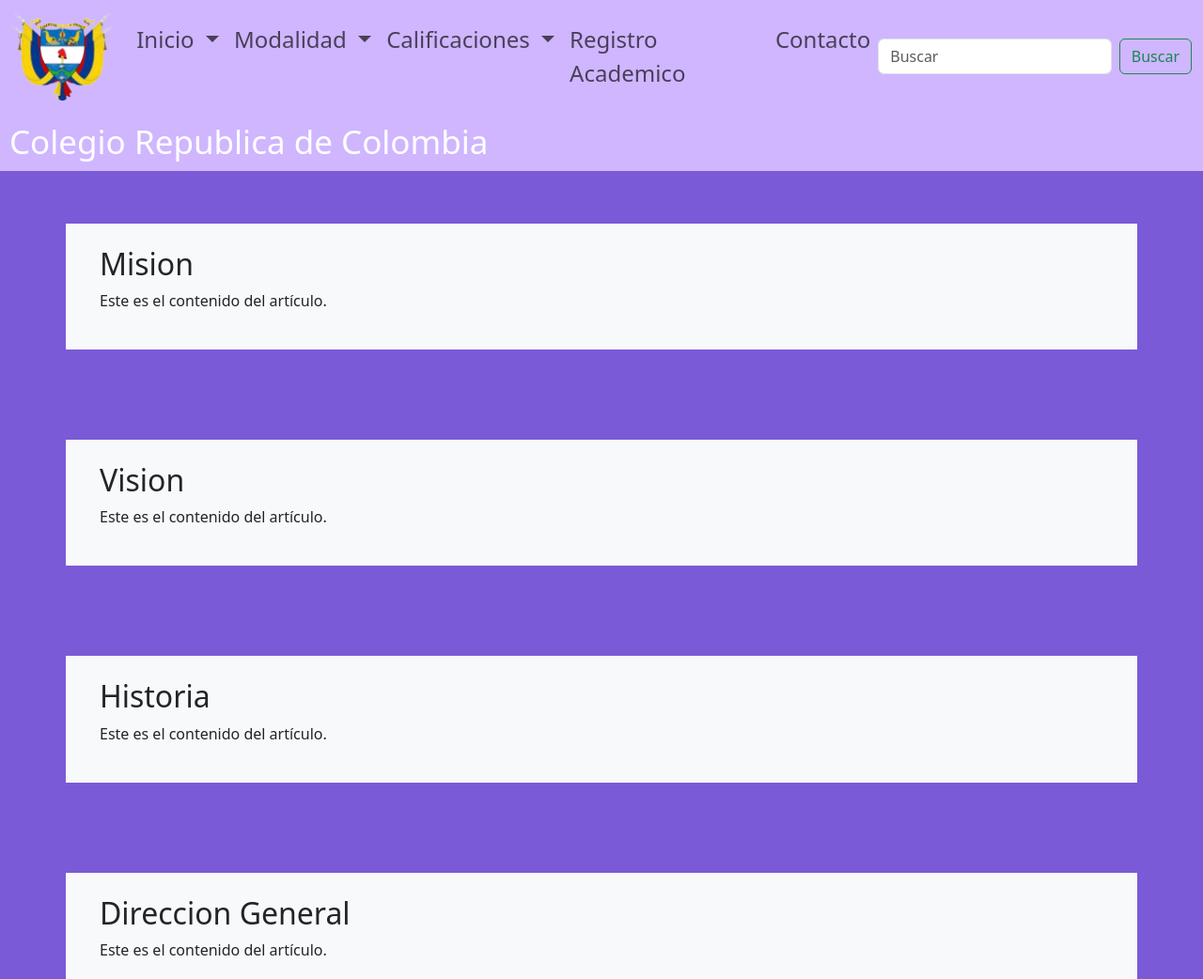
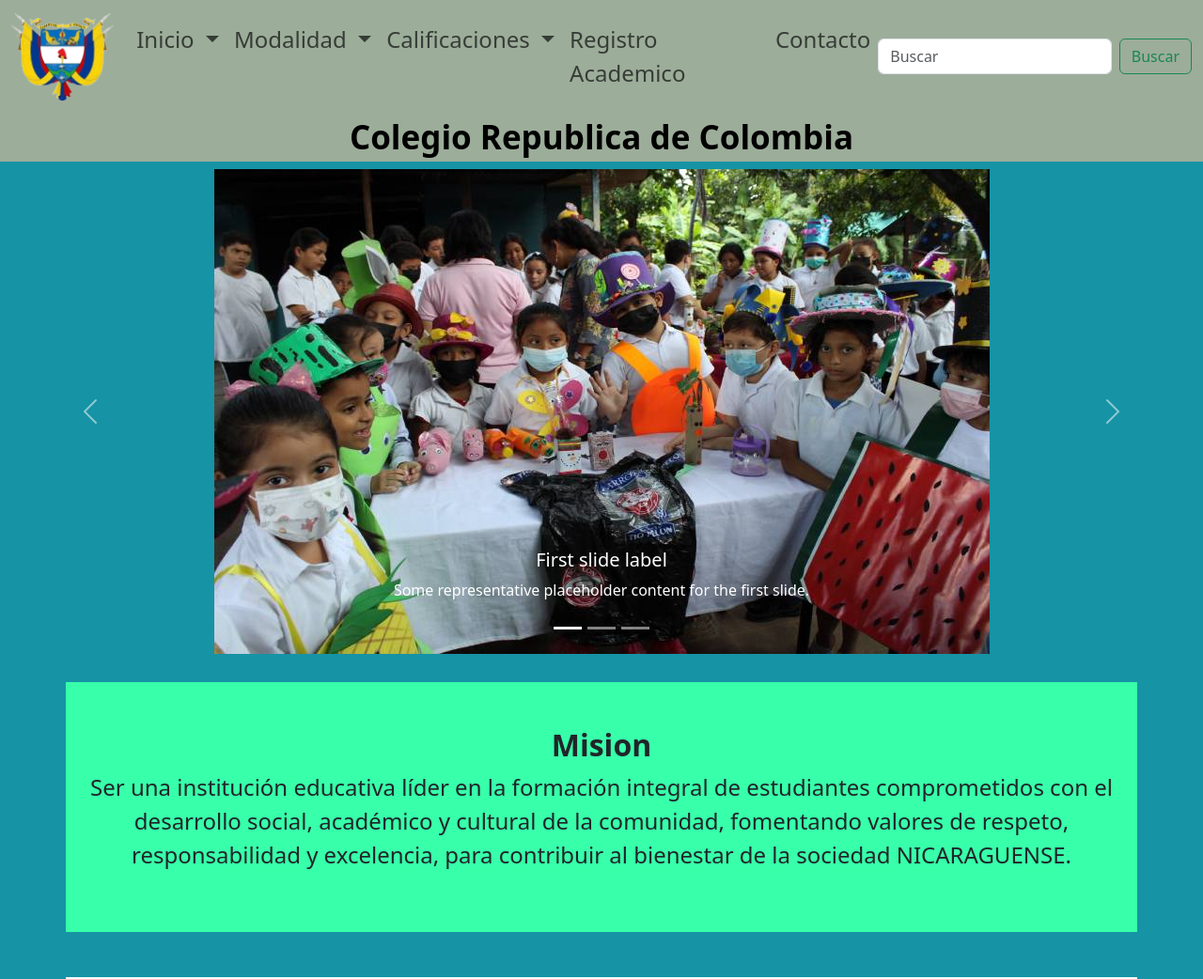
Before and after one commit to EliMejiaP/Web-Colegio-Colombia, a plain HTML site: page Estructura HTML/index.html in a window 1280 px wide. Shown: the top 1042 px of the page at 94% size. Drawn offline with nearby package versions, Linux system fonts and the light colour scheme.

Commit message:
Mensaje de confirmación

```diff
--- a/Estructura HTML/index.html
+++ b/Estructura HTML/index.html
@@ -136,7 +136,7 @@
 
     <!-- Contenido principal -->
     <main>
-      <!-- Sección de bienvenida -->
+
       <div class="main-fluid">
         <div class="row">
           <div class="col-md-12 col-md-8 col-12">
@@ -144,11 +144,61 @@
           </div>
         </div>
       </div>
-      <section class="container py-5">
-        <article class="row bg-light p-4">
-          <div class="col-md-8">
-            <h2>Mision</h2>
-            <p>Este es el contenido del artículo.</p>
+          <!-- Carrusel de imagenes -->
+          <div id="carouselExampleCaptions" class="carousel slide">
+            <div class="carousel-indicators">
+              <button type="button" data-bs-target="#carouselExampleCaptions" data-bs-slide-to="0" class="active" aria-current="true" aria-label="Slide 1"></button>
+              <button type="button" data-bs-target="#carouselExampleCaptions" data-bs-slide-to="1" aria-label="Slide 2"></button>
+              <button type="button" data-bs-target="#carouselExampleCaptions" data-bs-slide-to="2" aria-label="Slide 3"></button>
+            </div>
+            <div class="carousel-inner">
+              <div class="carousel-item active" >
+                <img class="mx-auto d-block"  src="Imagenes/imagen1.jpg">
+                <div class="carousel-caption d-none d-md-block">
+                  <h5>First slide label</h5>
+                  <p>Some representative placeholder content for the first slide.</p>
+                </div>
+              </div>
+              <div class="carousel-item">
+                <img class="img-fluid" src="..." class="d-block w-100" alt="...">
+                <div class="carousel-caption d-none d-md-block">
+                  <h5>Second slide label</h5>
+                  <p>Some representative placeholder content for the second slide.</p>
+                </div>
+              </div>
+              <div class="carousel-item">
+                <img src="..." class="d-block w-100" alt="...">
+                <div class="carousel-caption d-none d-md-block">
+                  <h5>Third slide label</h5>
+                  <p>Some representative placeholder content for the third slide.</p>
+                </div>
+              </div>
+            </div>
+            <button class="carousel-control-prev" type="button" data-bs-target="#carouselExampleCaptions" data-bs-slide="prev">
+              <span class="carousel-control-prev-icon" aria-hidden="true"></span>
+              <span class="visually-hidden">Previous</span>
+            </button>
+            <button class="carousel-control-next" type="button" data-bs-target="#carouselExampleCaptions" data-bs-slide="next">
+              <span class="carousel-control-next-icon" aria-hidden="true"></span>
+              <span class="visually-hidden">Next</span>
+            </button>
+          </div>
+              <!-- separacion de contenido-->
+               <!-- separacion de contenido-->
+               <!-- separacion de contenido-->
+
+      <section  id="seccion1" class="container py-5"   >
+        <article >
+          <div id="articulo_mision" class="col-md-12">
+            <h2 class="titulo2">Mision</h2>
+            <p>Ser una institución educativa líder en
+              la formación integral de estudiantes
+               comprometidos con el desarrollo social,
+               académico y cultural de la comunidad,
+                fomentando valores de respeto,
+                responsabilidad y excelencia,
+                 para contribuir al bienestar de
+                 la sociedad NICARAGUENSE.</p>
           </div>
         </article>
       </section>
--- a/Estructura HTML/styles.css
+++ b/Estructura HTML/styles.css
@@ -1,22 +1,44 @@
 body{
-  background-color: #7a5ad6;
+  background-color: #1693a5;
 }
 .navbar{
-  background-color: #cfb6ff;
+  background-color:#9cad9a;
 }
 .nav-item{
   font-size:x-large;
 }
 .main-fluid h1{
- color:#ffff;
+  font-weight: bold;
+ color:#000000;
 font-size: 35px;
-   display: flex;
- text-align: center;
-  justify-content:start;
-  padding: 10px;
-  background-color:#cfb6ff;
+ text-align:center;
+ padding: 5px;
+  background-color:#9cad9a;
 }
 .btn:hover{
   background-color: #7a5ad6;
   font-size:x-large;
 }
+#seccion1{
+  background-color:#37FFaa;
+  text-align: center;
+   width: auto;
+ margin-top: 30px;
+
+}
+h2 {
+  text-align: center; /* Centrar el texto del título */
+  font-weight: bold;
+}
+
+p {
+  text-align: center; /* Centrar el texto del párrafo */
+}
+
+#articulo_mision{
+  display: flex;
+font-size: 1.5rem;
+ flex-direction: column;
+  background-color: transparent;
+  text-align: center;
+}
```
Also changed, not shown: Estructura HTML/Imagenes/imagen1.jpg (renamed from Estructura HTML/Imagenes/342426.jpg).
